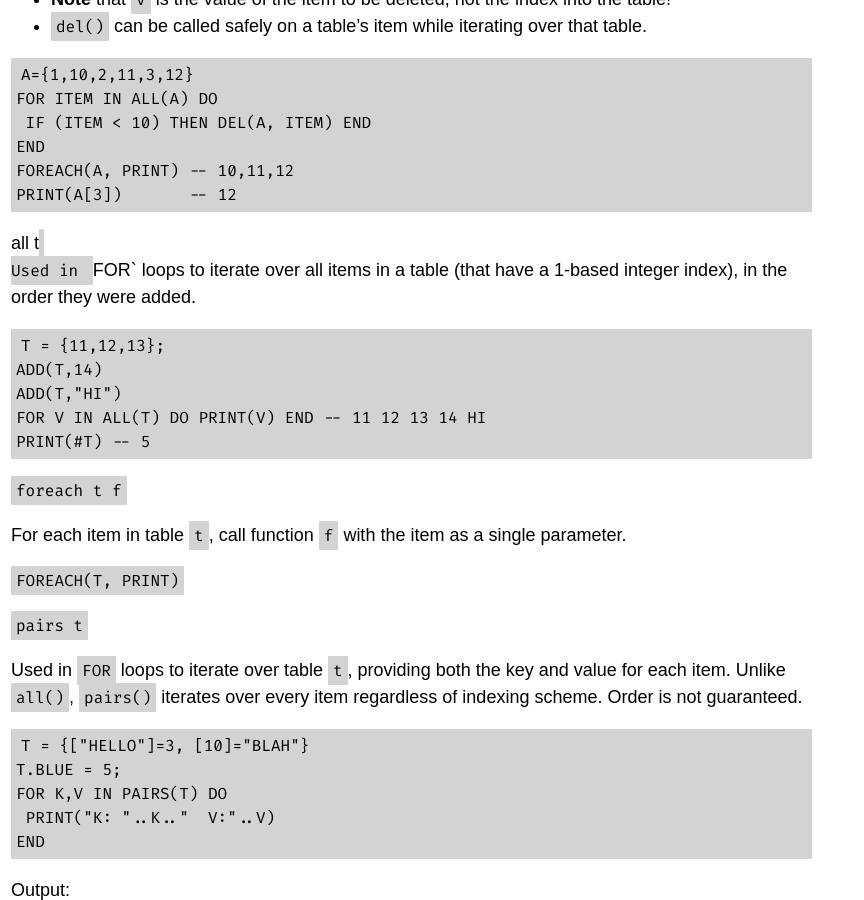
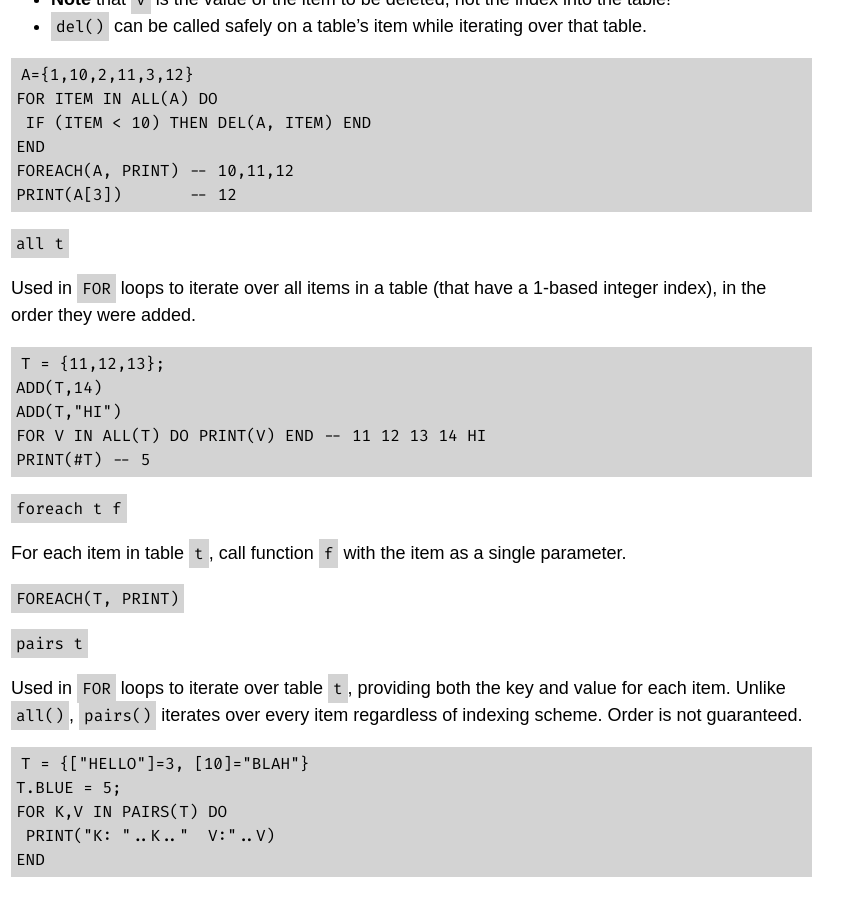
Before and after one commit to pauljickling/pauljickling.github.io, a Jekyll site: the page built from pico8.md, in a window 1280 px wide and 900 px high, scrolled down 32197 px. Shown: the whole window, without its empty margins (0-864 px from the left). Built offline with Jekyll 4.4.1, drawn with Linux system fonts in a browser that asks for light colours; some web fonts are replaced.

Commit message:
Typo fix

````diff
--- a/pico8.md
+++ b/pico8.md
@@ -1210,7 +1210,9 @@ END
 FOREACH(A, PRINT) -- 10,11,12
 PRINT(A[3])       -- 12
 ```
-all t`
+
+`all t`
+
 Used in `FOR` loops to iterate over all items in a table (that have a 1-based integer index), in the order they were added.
 
 ```
````
